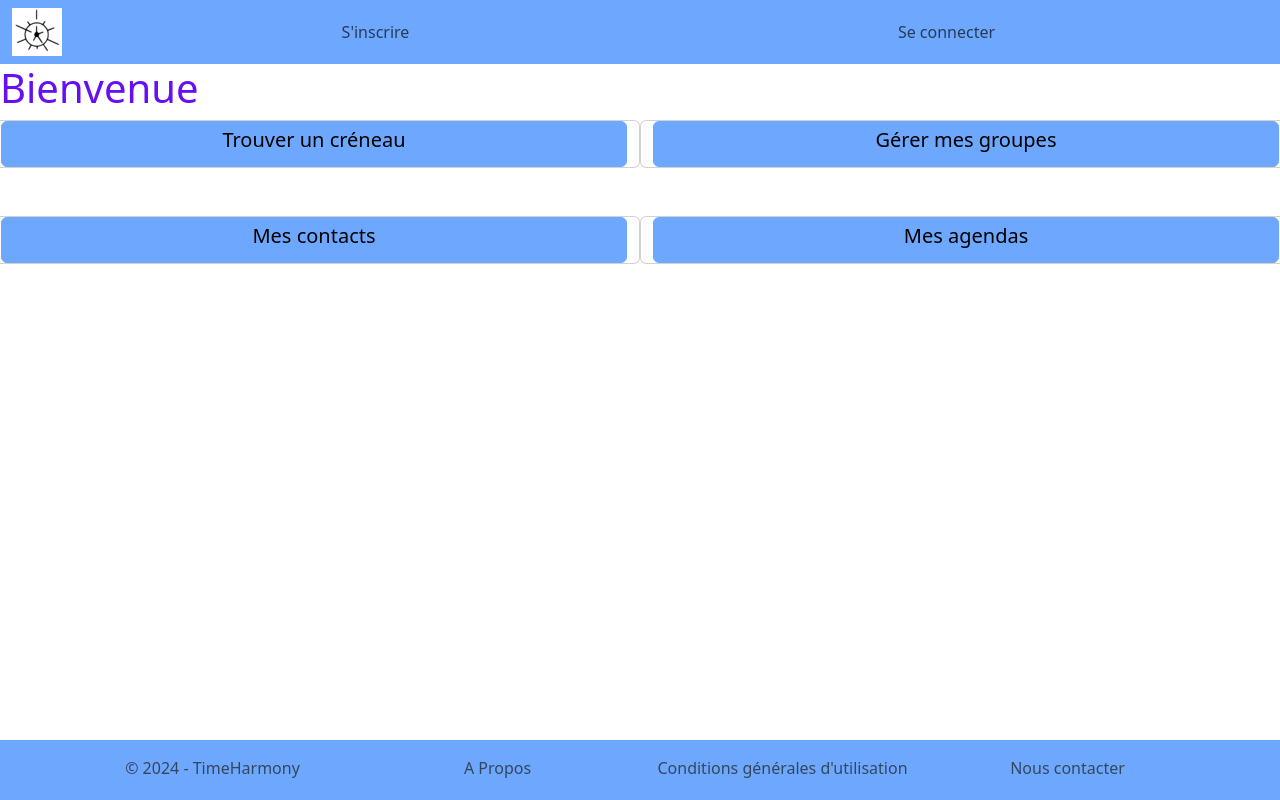
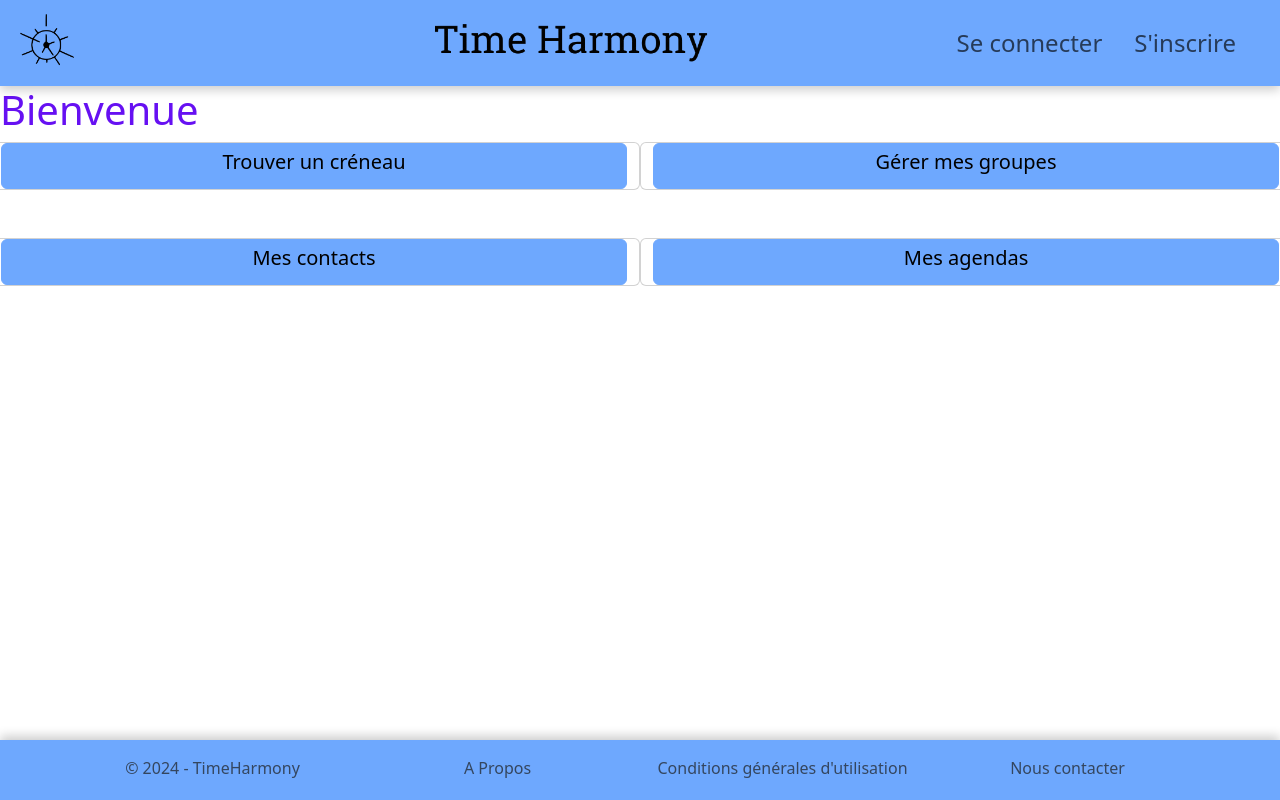
Before and after one commit to masson-rafael/TimeHarmony, a PHP site: template templates/menu.html.twig in a window 1280 px wide. Run offline with PHP 8.4, Linux system fonts and the light colour scheme; the template is opened without the code that fills it, so the values that code supplies are empty; some libraries are stand-ins or nearby versions.

Commit message:
navbar modifié et optimal

```diff
--- a/templates/base_template.html.twig
+++ b/templates/base_template.html.twig
@@ -14,13 +14,13 @@
 		</title>
 	</head>
 			{% if etat=='connecte' %}
-			<nav class="navbar navbar-expand-lg bg-primary py-2">
+			<nav class="navbar navbar-expand-lg bg-primary py-2" style="box-shadow: 0 4px 10px rgba(0, 0, 0, 0.2);">
     <div class="container-fluid">
         <div class="row w-100 align-items-center">
             <!-- Logo -->
             <div class="col-auto">
                 <a class="navbar-brand" href="index.php">
-								<img src="image/logo.png" alt="logo">
+                    <img src="image/logo.png" alt="logo" style="width: 70px;">
                 </a>
             </div>
             <!-- Menu principal avec espace entre les éléments -->
@@ -41,11 +41,8 @@
                 </ul>
             </div>
             <!-- Menu aligné à droite -->
-						<div class="col-auto">
+            <div class="col-auto me-3">
                 <ul class="navbar-nav ms-auto d-flex flex-row">
-								<li class="nav-item d-flex justify-content-center align-items-center">
-									<a class="nav-link" href="#"><img src="image/notif.png" class="img-fluid w-50" alt="notification"></a>
-								</li>
                     <li class="nav-item dropdown d-flex justify-content-center align-items-center">
                         <a class="nav-link dropdown-toggle" role="button" data-bs-toggle="dropdown" aria-expanded="false">
                             <img src="image/utilisateurBase.png" alt="photoDeProfil">
@@ -56,6 +53,12 @@
                             <li><a class="dropdown-item" href="#">Administration</a></li>
                             <li><a class="dropdown-item" href="#">Déconnexion</a></li>
                         </ul>
+                    </li>
+                    <li class="nav-item d-flex justify-content-center align-items-center">
+                        <div style="position: relative; left: 15px;">
+                            <a class="nav-link" href="#"><img src="image/notification.png" style="width: 30px;" alt="notification"></a>
+                        </div>
+                    </li>
                 </ul>
             </div>
         </div>
@@ -64,30 +67,63 @@
 
 
 
+
 			{% else %}
-			<nav class="navbar navbar-expand-lg bg-primary py-2">
-				<div class="container-fluid">
-					<div class="row w-100 align-items-center">
+			{# <nav class="navbar navbar-expand-lg bg-primary py-2">
+				<div class="container">
+					<div class="row">
 					<!-- Logo -->
 						<div class="col-auto">
 							<a class="navbar-brand" href="index.php">
 								<img src="image/logo.png" alt="logo">
 							</a>
 						</div>
-						<!-- Menu -->
+						<!-- Menu aligné à droite -->
 						<div class="col">
-							<ul class="navbar-nav row w-100 justify-content-center text-center">
-								<li class="col nav-item d-flex justify-content-center align-items-center">
+							<ul>
+								<li class="col">
 									<a class="nav-link" href="index.php?controleur=utilisateur&methode=premiereInscription">S'inscrire</a>
 								</li>
-								<li class="col nav-item d-flex justify-content-center align-items-center">
+								<li class="col">
 									<a class="nav-link" href="index.php?controleur=utilisateur&methode=premiereConnexion">Se connecter</a>
 								</li>
 							</ul>
 						</div>
 					</div>
 				</div>
+			</nav> #}
+			<nav class="navbar navbar-expand-lg bg-primary py-2" style="box-shadow: 0 4px 10px rgba(0, 0, 0, 0.2);">
+    <div class="container-fluid">
+        <div class="row w-100 align-items-center">
+            <!-- Logo -->
+            <div class="col-auto me-5">
+                <a class="navbar-brand" href="index.php">
+                    <img src="image/logo.png" alt="logo" style="width: 70px;">
+                </a>
+            </div>
+            <!-- Image de la marque centrée -->
+            <div class="col text-center ms-5">
+                <img src="image/marque.png" alt="logo" style="width: 300px;">
+            </div>
+            <!-- Liens de connexion et d'inscription alignés à droite -->
+            <div class="col-auto ms-auto">
+                <ul class="navbar-nav d-flex flex-row">
+                    <li class="nav-item d-flex justify-content-center align-items-center fs-4 me-3">
+                        <a class="nav-link" href="index.php?controleur=utilisateur&methode=premiereConnexion">Se connecter</a>
+                    </li>
+                    <li class="nav-item d-flex justify-content-center align-items-center fs-4">
+                        <a class="nav-link" href="index.php?controleur=utilisateur&methode=premiereInscription">S'inscrire</a>
+                    </li>
+                </ul>
+            </div>
+        </div>
+    </div>
 </nav>
+
+
+
+
+
 			{# <nav class="navbar navbar-expand-lg bg-primary py-3">
 				<div class="container">
 					<a class="navbar-brand" href="index.php"><img src="image/logo.png" alt="logo"></a>
@@ -110,7 +146,7 @@
 			{% endif %}
 		{% block content %}{% endblock %}
 
-		<footer class="text-muted py-3 bg-primary mt-5 fixed-bottom small-footer">
+		<footer class="text-muted py-3 bg-primary mt-5 fixed-bottom small-footer" style="box-shadow: 0 -4px 10px rgba(0, 0, 0, 0.2);">
     <div class="container">
         <div class="row">
             <div class="col d-flex align-items-center justify-content-center">
@@ -129,6 +165,7 @@
     </div>
 </footer>
 
+
 		{% block script %}{% endblock %}
 	</body>
 </html>
```
Also changed, not shown: image/logo.png, image/marque.png (added), image/notif.png (deleted), image/notification.png (added). Lines whose indentation alone changed are shown as unchanged.
